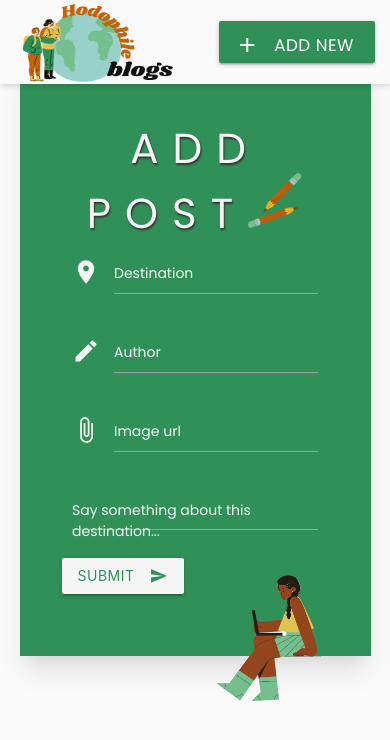
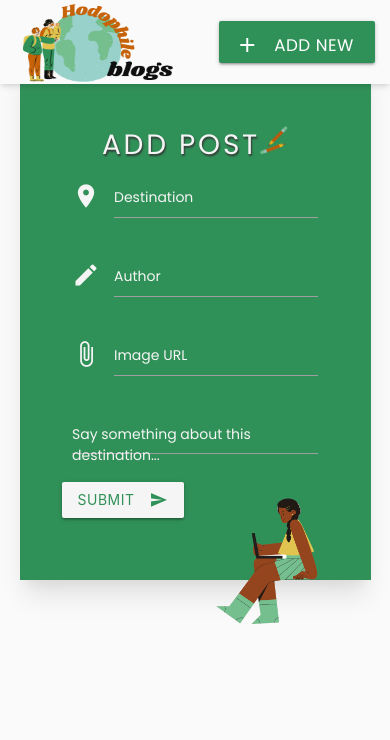
Before and after one commit to MarijaPestoric/ReactJS-Domaci, a React (Create React App) app in the folder Zadatak3/blog/: page /add in a window 390 px wide. Shown: the top 740 px of the page. Built offline with nearby package versions, Linux system fonts and the light colour scheme.

Commit message:
fixed design

```diff
--- a/Zadatak3/blog/src/components/AddPost.css
+++ b/Zadatak3/blog/src/components/AddPost.css
@@ -30,7 +30,7 @@ label.active{
     color: #309158;
 }
 .post-btn:hover{
-    background-color: #c66309 ;
+    background-color: #98d1ca ;
     color: #f5f5f5;
 }
 .post-btn:active{
@@ -46,7 +46,7 @@ textarea{
 .img-container{
     display: block;
     position: relative;
-    width: 100%;
+    max-width: 100%;
 }
 .illustration {
     width: 12rem;
@@ -56,6 +56,14 @@ textarea{
 }
 .edit{
     width: 4rem;
+}
+@media screen  and (max-width: 1024px){
+    form{
+        max-width: 60% !important;
+    }
+    .illustration{
+        left: 28rem;
+    }
 }
 @media screen and (max-width: 768px) {
     form{
@@ -72,4 +80,11 @@ textarea{
         top: -1.4rem;
         left: 10rem;
     }
+    .form-heading{
+        font-size: 2rem;
+        letter-spacing: .2rem;
+    }
+    .edit{
+        width: 2rem;
+    }
 }
--- a/Zadatak3/blog/src/components/AddPost.js
+++ b/Zadatak3/blog/src/components/AddPost.js
@@ -1,6 +1,6 @@
 import React from 'react';
 import "./AddPost.css"
-import {Link} from "react-router-dom"
+import { Navigate, useNavigate } from "react-router-dom";
 import Illustration from "../sitting.png"
 import Edit from "../edit.png"
 class AddPost extends React.Component {
@@ -23,7 +23,7 @@ class AddPost extends React.Component {
             console.log("Please make sure you don't go above limit");
         } else {
             let newPost = {
-                postId: this.state.posts.length + 1,
+                postId: Math.random(),
                 title: this.state.title,
                 author: this.state.author,
                 imageURL: this.state.imageURL,
@@ -41,7 +41,9 @@ class AddPost extends React.Component {
                 body: JSON.stringify(posts)
             })
                 .then((response) => response.json())
-                .then((data) => console.log(data))
+                .then((data) => {
+                    console.log(data)
+                    })
                 .catch((error) => console.log(error))
         }
     }
@@ -66,7 +68,7 @@ class AddPost extends React.Component {
                     </div>
                     <div className="input-field col s12">
                         <i className="material-icons prefix">attach_file</i>
-                        <label htmlFor="image-url">Image url</label>
+                        <label htmlFor="image-url">Image URL</label>
                         <input id="image-url" name='imageURL' type="text" value={this.state.posts.imageURL} onChange={this.handleChange} />
                     </div>
                     <div className="input-field col s12">
```
